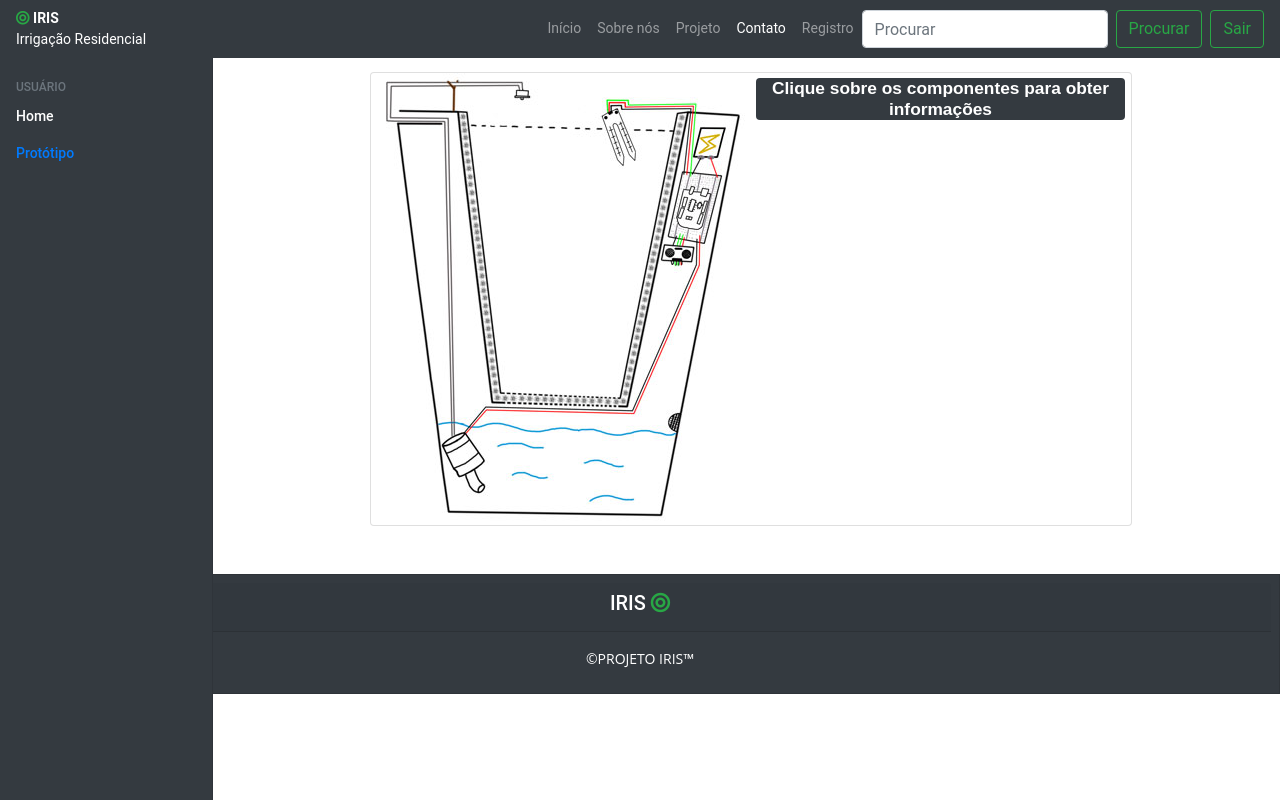
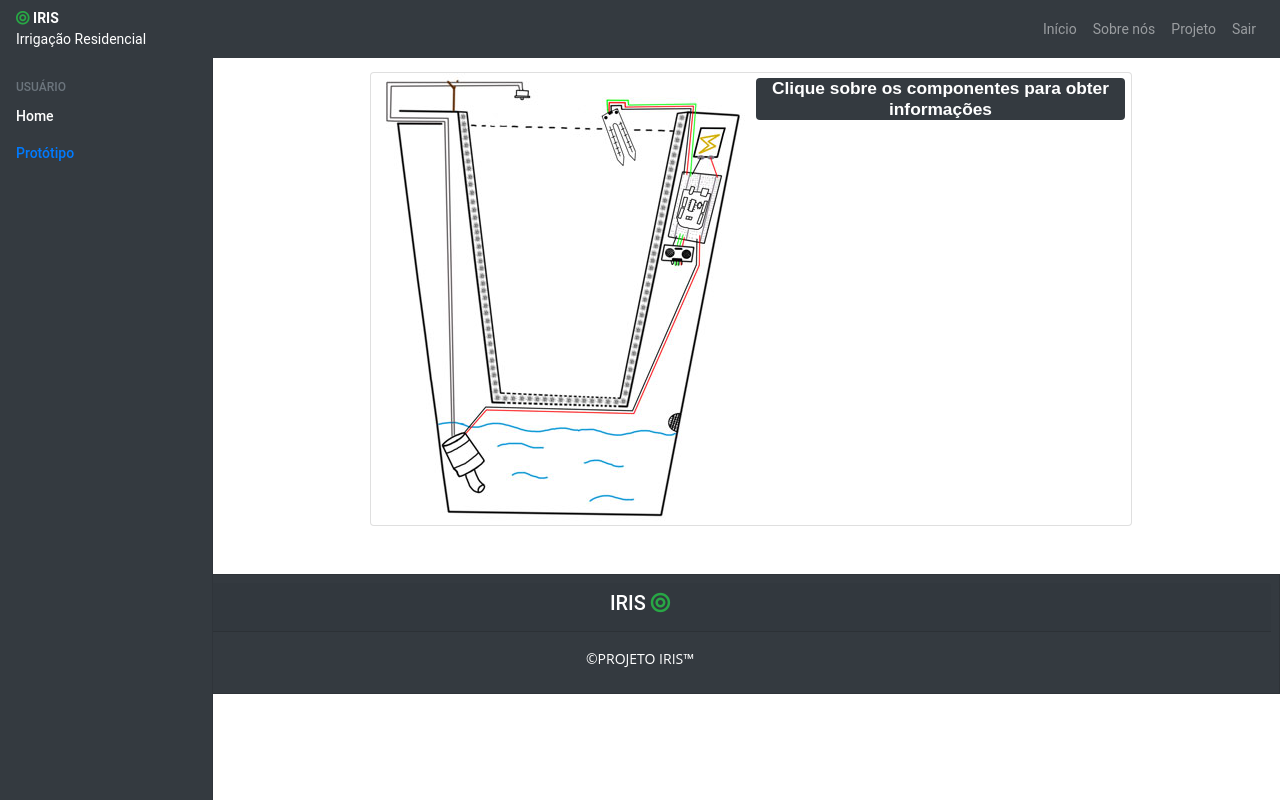
Before and after one commit to mateusgomesc7/IRIS, a PHP site: page /user-prototipo.html in a window 1280 px wide. Run offline with PHP 8.4, Linux system fonts and the light colour scheme; some libraries are stand-ins or nearby versions.

Commit message:
Ajeitando links no navbar

```diff
--- a/user-prototipo.html
+++ b/user-prototipo.html
@@ -25,28 +25,17 @@
             <div class="collapse navbar-collapse" id="navbarSupportedContent">
                 <ul class="navbar-nav flex-row ml-md-auto d-none d-md-flex ">
                     <li class="nav-item">
-                        <a class="nav-link" href="./index.html"><span>Início</span></a>
+                        <a class="nav-link" href="./index.php"><span>Início</span></a>
                     </li>
                     <li class="nav-item">
-                        <a class="nav-link" href="./equipe.html"><span>Sobre nós</span></a>
+                        <a class="nav-link" href="./equipe.php"><span>Sobre nós</span></a>
                     </li>
                     <li class="nav-item">
-                        <a class="nav-link" href="./projetos.html"><span>Projeto</span></a>
-                    </li>
-                    <li class="nav-item active">
-                        <a class="nav-link" href="./contato.html"><span>Contato</span></a>
+                        <a class="nav-link" href="./projetos.php"><span>Projeto</span></a>
                     </li>
                     <li class="nav-item">
-                        <a class="nav-link" href="./registro.html"><span>Registro</span></a>
+                        <a class="nav-link" href="./index.php">Sair</a>
                     </li>
-                    <form class="form-inline">
-                        <input class="form-control mr-sm-2" type="search" placeholder="Procurar" aria-label="Search">
-                        <button class="btn btn-outline-success my-2 my-sm-0" type="submit">Procurar</button>
-                    </form>
-                    <form class="form-inline ml-2">
-                        <button class="btn btn-outline-success my-2 my-sm-0" type="submit" id="btnsair"><a href="./index.html" style="color:inherit">Sair</a> </button>
-
-                </form>
                 </ul>
             </div>
         </nav>
@@ -61,7 +50,7 @@
                     </h6>
                     <ul class="nav flex-column">
                         <li class="nav-item">
-                            <a class="nav-link " href="./dashboard.html">
+                            <a class="nav-link " href="./dashboard.php">
                                 <span data-feather="home">
                                     Home</span></a>
                         <li class="nav-item ">
```
Also changed, not shown: dashboard.php (renamed from dashboard.html, +1 -13 lines), navbar.php (+8 -10 lines), projetos.php (+0 -8 lines).
